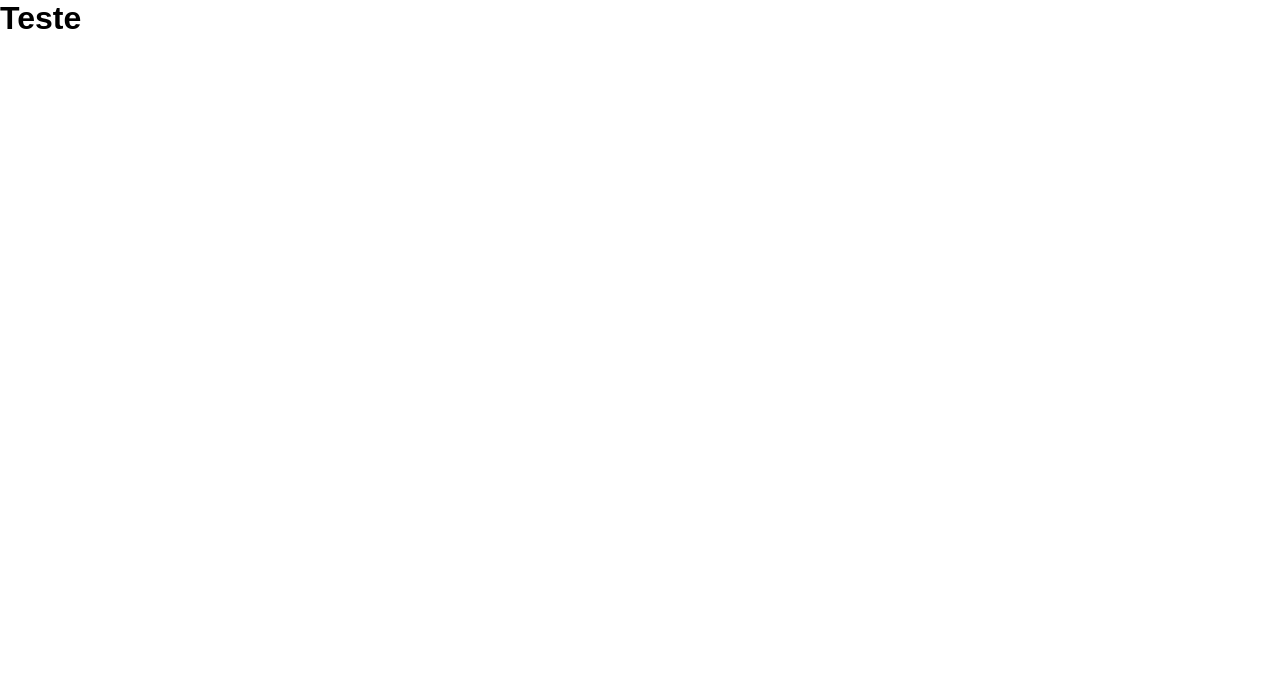
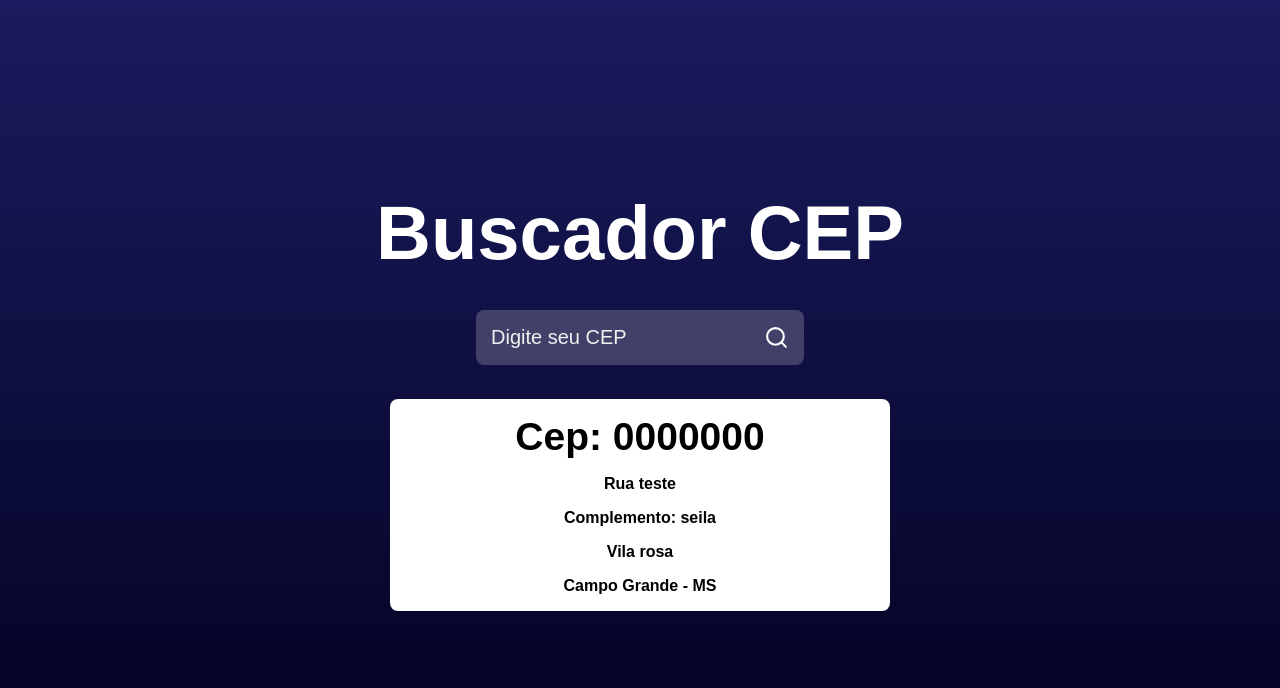
Before and after one commit to andredfontenele/buscador-cep, a React (Create React App) app: page / in a window 1280 px wide. Shown: the top 688 px of the page. Built offline with nearby package versions, Linux system fonts and the light colour scheme.

Commit message:
Criação do corpo da aplicação e estilização

```diff
--- a/package.json
+++ b/package.json
@@ -8,6 +8,7 @@
     "@testing-library/user-event": "^13.5.0",
     "react": "^18.2.0",
     "react-dom": "^18.2.0",
+    "react-icons": "^4.7.1",
     "react-scripts": "5.0.1",
     "web-vitals": "^2.1.4"
   },
--- a/src/App.js
+++ b/src/App.js
@@ -1,7 +1,23 @@
+import { FiSearch } from 'react-icons/fi'
+import './styles.css'
+
 function App() {
   return (
-    <div className="App">
-      <h1>Teste</h1>
+    <div className="container">
+      <h1 className="title">Buscador CEP</h1>
+      <div className="containerInput">
+        <input type="text" placeholder="Digite seu CEP"></input>
+        <button className="buttonSearch">
+          <FiSearch size={25} color="FFF"></FiSearch>
+        </button>
+      </div>
+      <main className="main">
+        <h2>Cep: 0000000</h2>
+        <span>Rua teste</span>
+        <span>Complemento: seila</span>
+        <span>Vila rosa</span>
+        <span>Campo Grande - MS</span>
+      </main>
     </div>
   )
 }
--- /dev/null
+++ b/src/styles.css
@@ -0,0 +1,79 @@
+.container{
+   height: 100vh;
+  display: flex;
+  justify-content: center;
+  align-items: center;
+  flex-direction: column;
+  background: linear-gradient(#1b1b5f, #01011F )
+}
+
+.title{
+  font-size: 9.5vh;
+  color: white;
+  animation: flipTitle 1.5s;
+}
+
+@keyframes flipTitle{
+  from{
+      transform: rotateX(90deg);
+  }
+  to{
+    transform: rotateX(0deg);
+  }
+}
+
+.containerInput{
+  background-color: rgba(255,255,255,0.2);
+  padding: 15px;
+  margin: 34px 0;
+  display: flex;
+  border-radius: 8px;
+  box-shadow: 1px 3px 8px rgba (0,0,0, 0.5)
+}
+
+.containerInput input{
+  background-color: transparent;
+  border: 0;
+  font-size: 20px;
+  color: #FFF;
+  outline: none;
+  margin-right: 8px;
+}
+
+.containerInput input::placeholder{
+  color:  #F1F1F1
+}
+
+.buttonSearch{
+  background-color: transparent;
+  border:0;
+  display: flex;
+  justify-content: center;
+  align-items: center;
+  cursor: pointer;
+  transition: transform 0.5s
+}
+
+ .buttonSearch:hover{
+  transform: scale(1.2)
+}
+
+.main{
+  display: flex;
+  justify-content: center;
+  align-items: center;
+  flex-direction: column;
+  background-color: #FFF;
+  width: 500px;
+  border-radius: 8px;
+}
+
+.main h2{
+  margin: 16px 0;
+  font-size: 39px
+}
+
+.main span{
+  margin-bottom: 16px;
+  font-weight: bold;
+}
```
Also changed, not shown: 1 other file (tests, documents, lock files or other folders).
